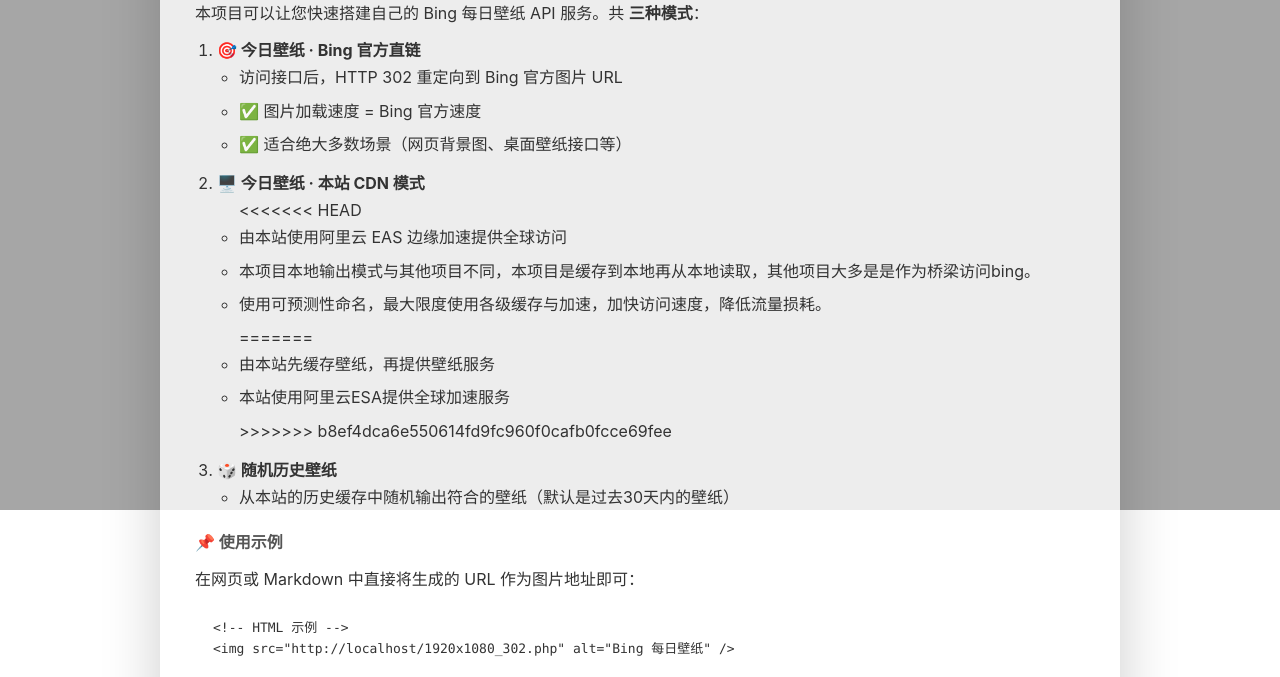
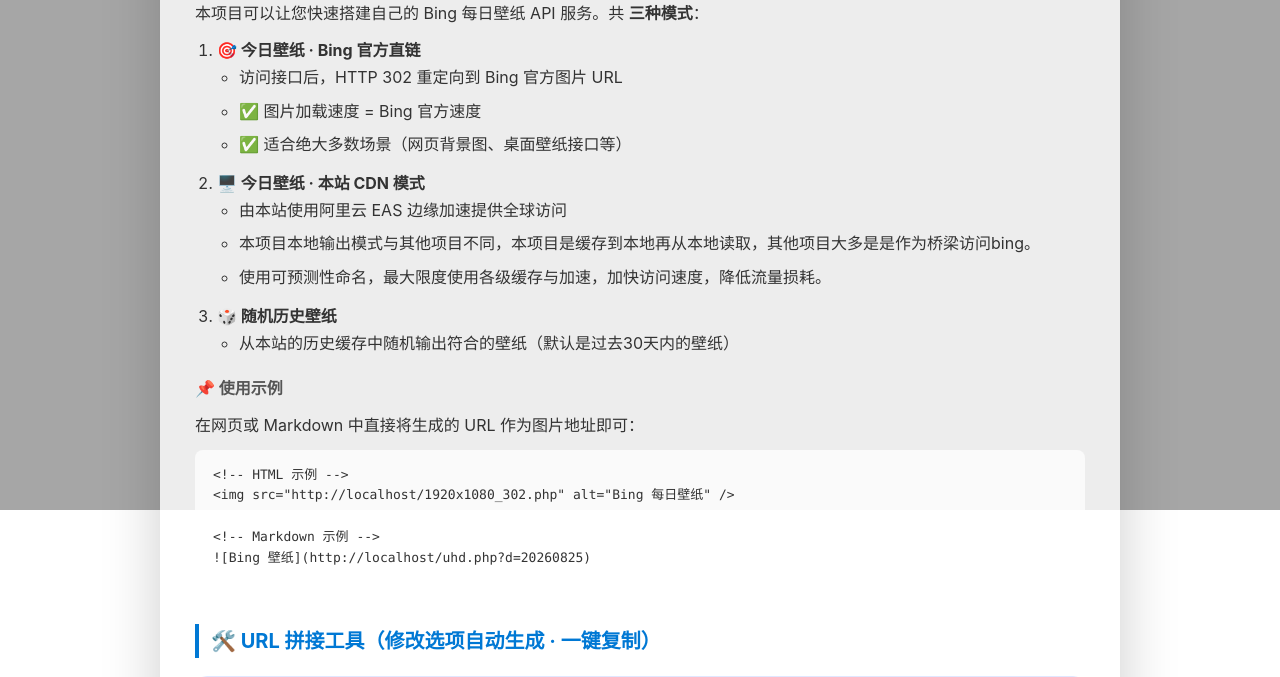
Before and after one commit to tianlingzi/bing, a PHP site: page / in a window 1280 px wide. Shown: the part 290-967 px from the top of the page. Run offline with PHP 8.4, Linux system fonts and the light colour scheme.

Commit message:
更改描述

```diff
--- a/index.php
+++ b/index.php
@@ -383,14 +383,9 @@ $previewUrl = $baseUrl . $previewFile;
                 <li>
                     <strong>🖥️ 今日壁纸 · 本站 CDN 模式</strong>
                     <ul>
-<<<<<<< HEAD
                         <li>由本站使用阿里云 EAS 边缘加速提供全球访问</li>
                         <li>本项目本地输出模式与其他项目不同，本项目是缓存到本地再从本地读取，其他项目大多是是作为桥梁访问bing。</li>
                         <li>使用可预测性命名，最大限度使用各级缓存与加速，加快访问速度，降低流量损耗。</li>
-=======
-                        <li>由本站先缓存壁纸，再提供壁纸服务</li>
-                        <li>本站使用阿里云ESA提供全球加速服务</li>
->>>>>>> b8ef4dca6e550614fd9fc960f0cafb0fcce69fee
                     </ul>
                 </li>
                 <li>
```
